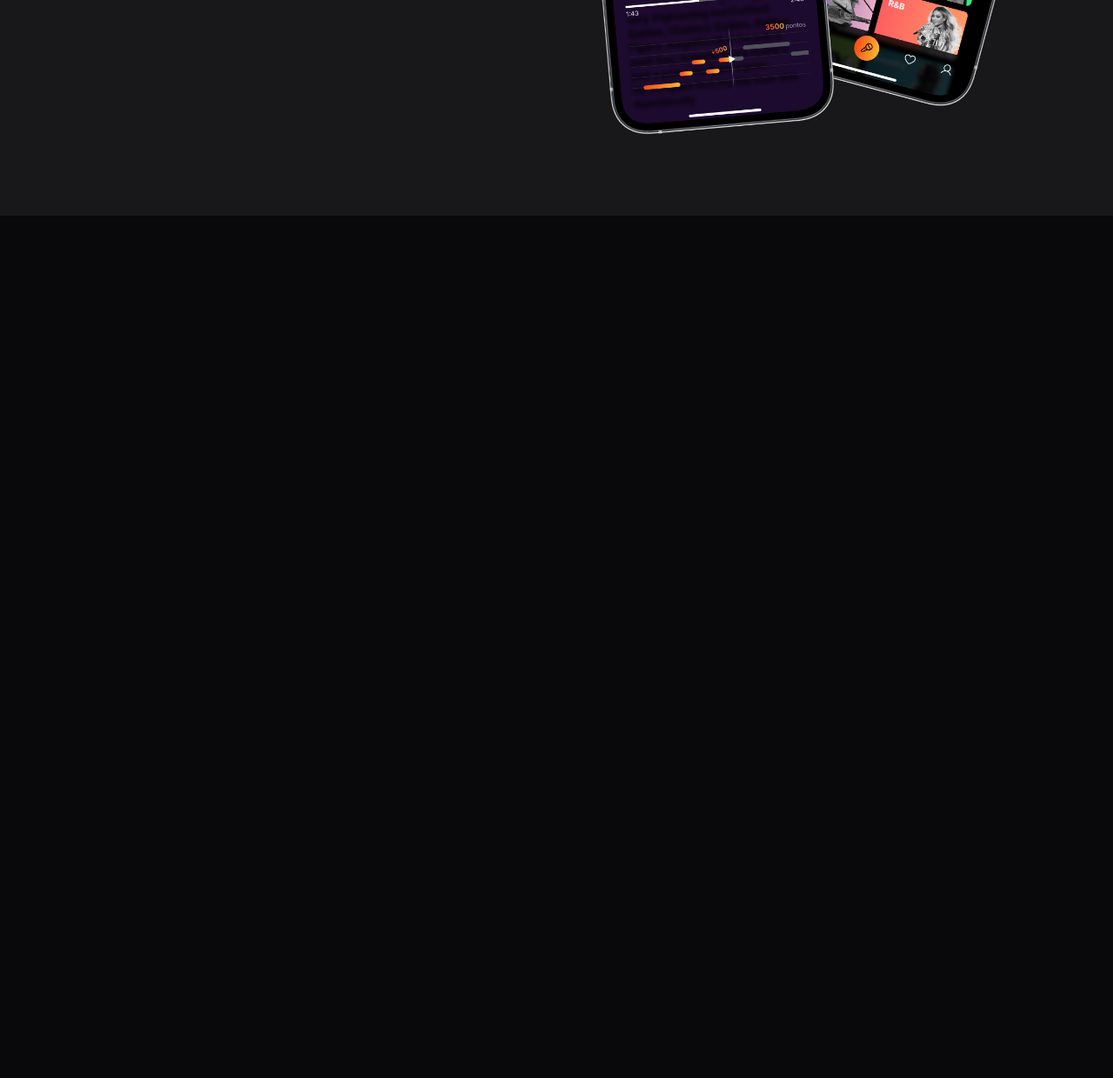
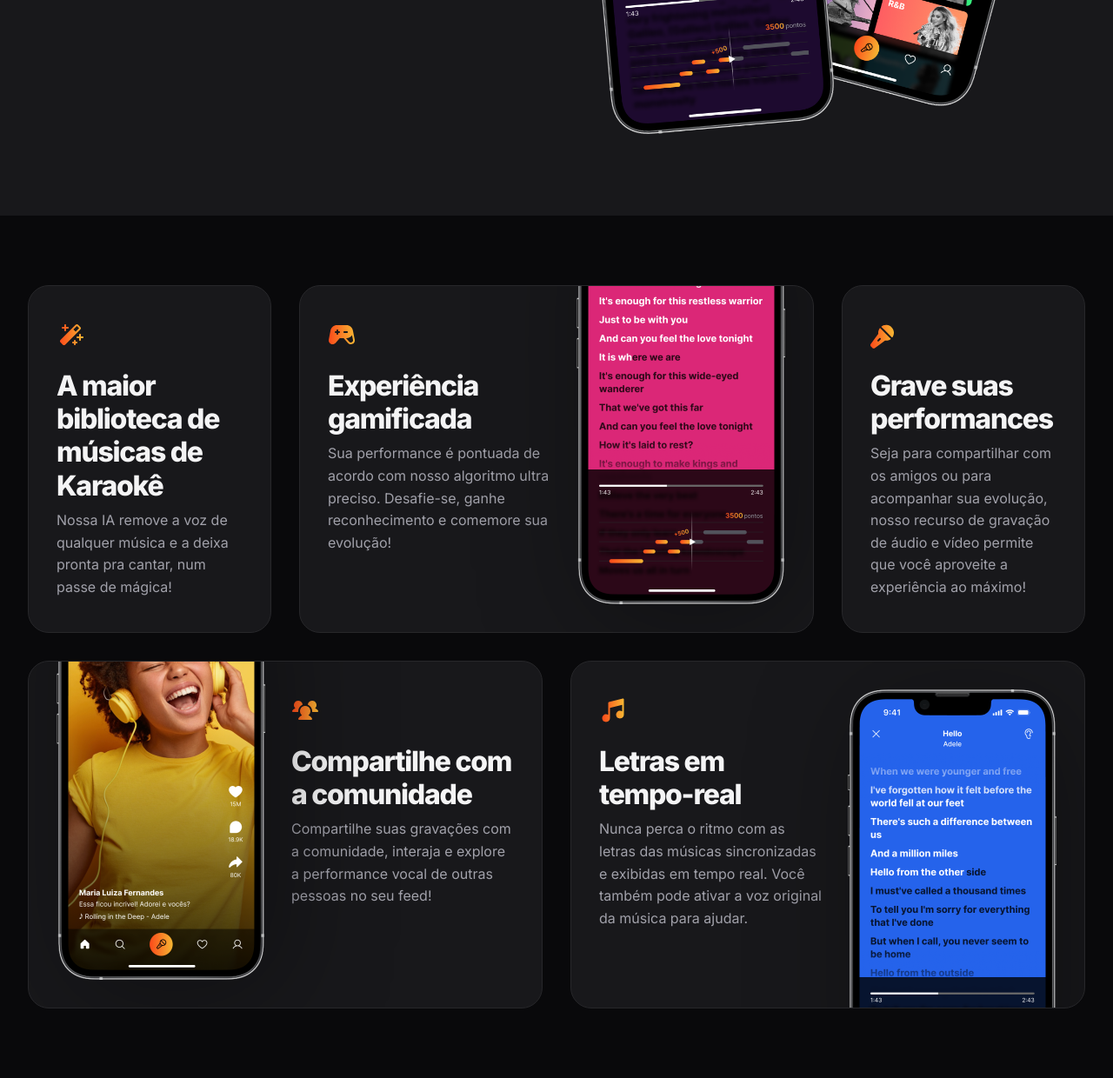
Before and after one commit to PedroLucas-244/projeto-zingen, a plain HTML site: page index.html in a window 1280 px wide. Shown: the part 1368-2608 px from the top of the page at 87% size. Before the commit the page ends 1616 px from the top, so only its background shows below. Drawn offline with Linux system fonts and the light colour scheme.

Commit message:
Seção features

```diff
--- /dev/null
+++ b/css/cards.css
@@ -0,0 +1,9 @@
+.card{
+    background: var(--surface-color);
+    border: 1px solid var(--stroke-color);
+    border-radius: 1.5rem;
+
+    & h3{
+        margin-top: 1rem;
+    }
+}
--- /dev/null
+++ b/css/features.css
@@ -0,0 +1,68 @@
+#features {
+    & .cards{
+        grid-template-columns: 17.5rem 1fr 1fr 17.5rem;
+        grid-template-rows: 25rem 25rem;
+        gap: 2rem;
+    }
+
+    & .card{
+        position: relative;
+        overflow: hidden;
+
+        & img.desktop-only{
+            position: absolute;
+            max-width: 15rem;
+            filter: drop-shadow(1rem 1rem 4rem rgb(0 0 0 / 0.34 ));
+        }
+    }
+
+    & .card:nth-child(1){
+        grid-column: 1/2;
+    }
+
+    & .card:nth-child(2){
+        grid-column: 2/4;
+
+        & > div{
+            max-width: 16rem;
+        }
+
+       & .desktop-only{
+            bottom: 2rem;
+            right: 2rem;
+       }
+    }
+
+    & .card:nth-child(3){
+        grid-column: 4/5;
+    }
+
+    & .card:nth-child(4){
+        grid-column: 1/3;
+        grid-row: 2/3;
+
+        & > div{
+            max-width: 16rem;
+            margin-left: auto;
+        }
+
+       & .desktop-only{
+            bottom: 2rem;
+            left: 2rem;
+       }
+    }
+
+      & .card:nth-child(5){
+        grid-column: 3/5;
+        grid-row: 2/3;
+
+        & > div{
+            max-width: 16rem;
+        }
+
+       & .desktop-only{
+            top: 2rem;
+            right: 2rem;
+       }
+    }
+}
--- a/css/globals.css
+++ b/css/globals.css
@@ -89,7 +89,7 @@ ul[role='list']{
 }
 
 img{
-    width: 100%;
+    max-width: 100%;
     display: inline-block;
 }
 
--- a/css/index.css
+++ b/css/index.css
@@ -6,3 +6,5 @@
 @import url(hero.css);
 @import url(sections.css);
 @import url(about.css);
+@import url(cards.css);
+@import url(features.css) (width >= 80rem);
--- a/index.html
+++ b/index.html
@@ -58,8 +58,52 @@
                 </header>
                 <p>Nosso algoritmo de Inteligência Artificial permite remover a voz original e manter as melodias das músicas. Dessa forma, temos o maior repertório musical para Karaokê! Além disso, ao cantar, sua voz e afinação é comparada pelo algoritmo permitindo uma avaliação precisa da sua performance te ajudando a melhorar seu canto.</p>
             </div>
+
             <div>
                 <img class="desktop-only" src="./assets/smartphones.png" alt="Imagem de dois celulares">
+            </div>
+        </div>
+    </section>
+
+    <section id="features">
+        <div class="cards container py-xl grid gap-1.5">
+            <div class="card py-lg px-lg">
+                <img src="./assets/icons/MagicWand.svg" alt="Icone de varinha mágica">
+                <h3>A maior biblioteca de músicas de Karaokê</h3>
+                <p>Nossa IA remove a voz de qualquer música e a deixa pronta pra cantar, num passe de mágica!</p>
+            </div>
+
+            <div class="card py-lg px-lg">
+                <div>
+                    <img src="./assets/icons/GameController.svg" alt="Icone de controle gamer">
+                    <h3>Experiência gamificada</h3>
+                    <p>Sua performance é pontuada de acordo com nosso algoritmo ultra preciso. Desafie-se, ganhe reconhecimento e comemore sua evolução!</p>
+                </div>
+                <img class="desktop-only" src="./assets/Tela 2.png" alt="">
+            </div>
+
+            <div class="card py-lg px-lg">
+                <img src="./assets/icons/MicrophoneStage.svg" alt="Icone de microfone">
+                <h3>Grave suas performances</h3>
+                <p>Seja para compartilhar com os amigos ou para acompanhar sua evolução, nosso recurso de gravação de áudio e vídeo permite que você aproveite a experiência ao máximo!</p>
+            </div>
+
+            <div class="card py-lg px-lg">
+                <div>
+                    <img src="./assets/icons/UsersThree.svg" alt="Icone de controle gamer">
+                    <h3>Compartilhe com a comunidade</h3>
+                    <p>Compartilhe suas gravações com a comunidade, interaja e explore a performance vocal de outras pessoas no seu feed!</p>
+                </div>
+                <img class="desktop-only" src="./assets/Tela 1.png" alt="">
+            </div>
+
+            <div class="card py-lg px-lg">
+                <div>
+                    <img src="./assets/icons/MusicNotes.svg" alt="Icone de controle gamer">
+                    <h3>Letras em <br>tempo-real</h3>
+                    <p>Nunca perca o ritmo com as letras das músicas sincronizadas e exibidas em tempo real. Você também pode ativar a voz original da música para ajudar.</p>
+                </div>
+                <img class="desktop-only" src="./assets/Tela 3.png" alt="">
             </div>
         </div>
     </section>
```
